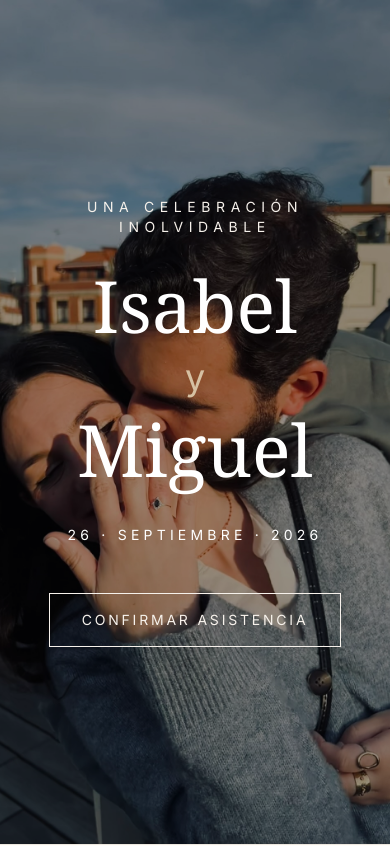
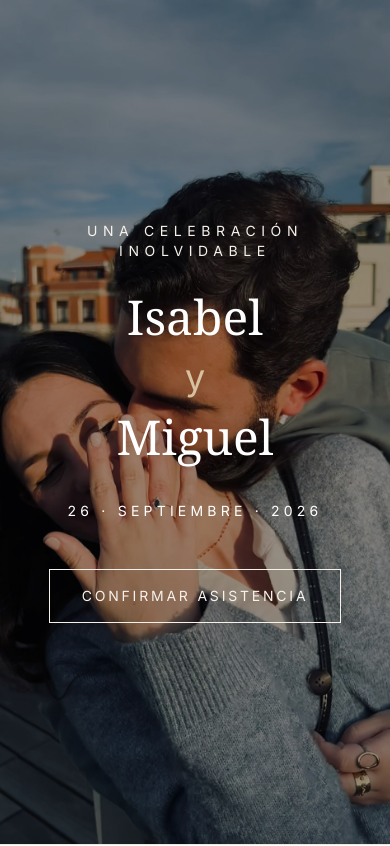
Before and after one commit to migueldevicente7-boop/boda-isabel-miguel, a Next.js app: page / in a window 390 px wide. Shown: the top 846 px of the page. Built offline with nearby package versions, Linux system fonts and the light colour scheme.

Commit message:
Update page.tsx

```diff
--- a/app/page.tsx
+++ b/app/page.tsx
@@ -67,7 +67,7 @@
             Una celebración inolvidable
           </p>
 
-          <h1 className="text-7xl md:text-9xl leading-none font-serif">
+          <h1 className="text-5xl sm:text-6xl md:text-9xl leading-none font-serif">
             Isabel
           </h1>
 
@@ -75,7 +75,7 @@
             y
           </p>
 
-          <h1 className="text-7xl md:text-9xl leading-none font-serif">
+          <h1 className="text-5xl sm:text-6xl md:text-9xl leading-none font-serif">
             Miguel
           </h1>
 
```
